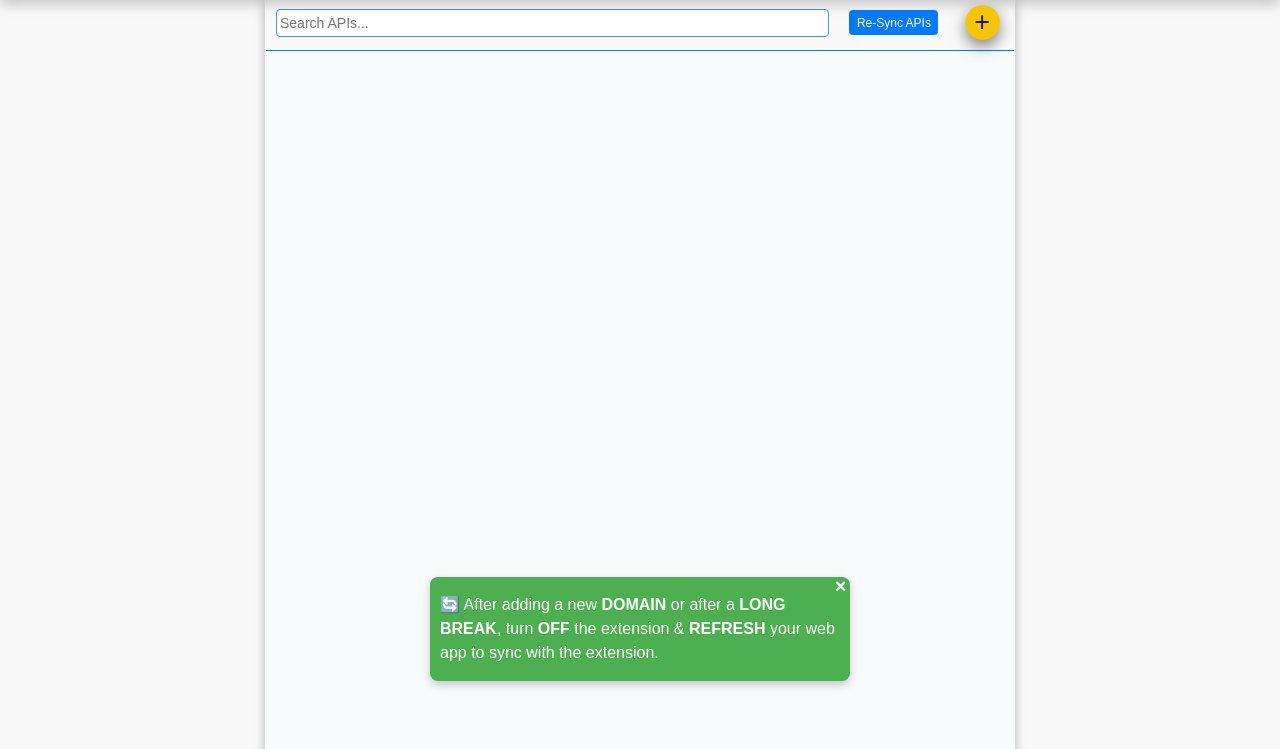
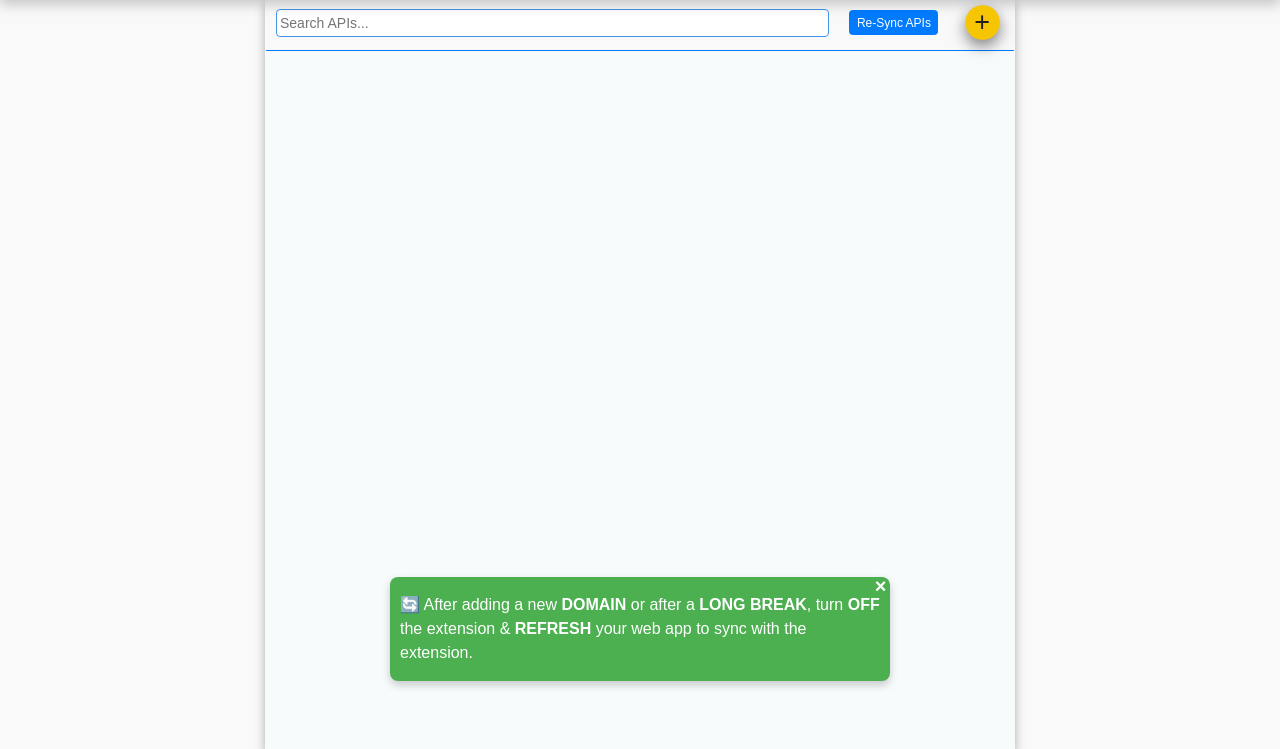
Before and after one commit to CodeUtilityBox/redirect-to-local-server, a plain HTML site: page index.html in a window 1280 px wide. Shown: the part 51-800 px from the top of the page. Drawn offline with Linux system fonts and the light colour scheme.

Commit message:
Update styles.css

```diff
--- a/styles.css
+++ b/styles.css
@@ -977,7 +977,7 @@ button.edit-btn:hover, button.delete-btn:hover {
     box-shadow: 0 4px 8px rgba(0, 0, 0, 0.2);
     border-radius: 8px;
     z-index: 1000;
-    width: 400px; /* Default width */
+    width: 480px; /* Default width */
     max-width: 90%; /* Responsive max-width */
     text-align: center;
     transition: opacity 0.5s ease-out, bottom 0.5s ease-out;
```
